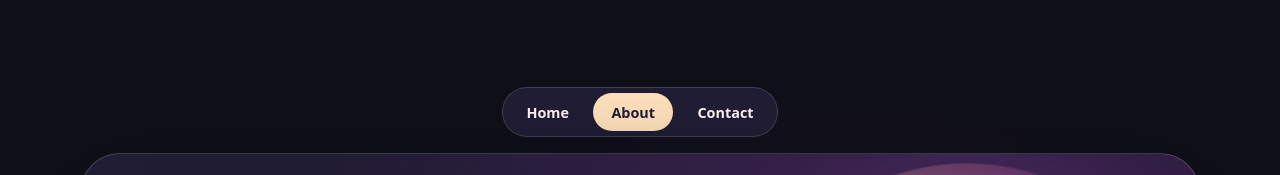
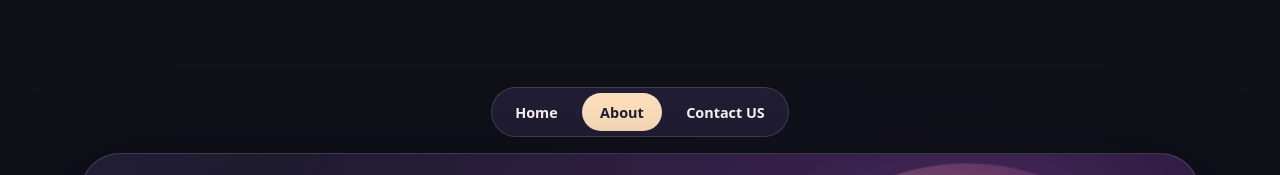
Before and after one commit to Sushilkumar1974/Project-1, a plain HTML site: page about.html in a window 1280 px wide. Shown: the top 175 px of the page. Drawn offline with Linux system fonts and the light colour scheme.

Commit message:
Updated the Contact US Text on other pages

```diff
--- a/about.html
+++ b/about.html
@@ -11,7 +11,7 @@
   <nav class="site-nav" aria-label="Main navigation">
     <a href="index.html">Home</a>
     <a href="about.html" aria-current="page">About</a>
-    <a href="contact.html">Contact</a>
+    <a href="contact.html">Contact US</a>
   </nav>
   <main class="inner-page">
     <div class="orb" aria-hidden="true"></div>
```
Also changed, not shown: contact.html (+1 -1 lines).
